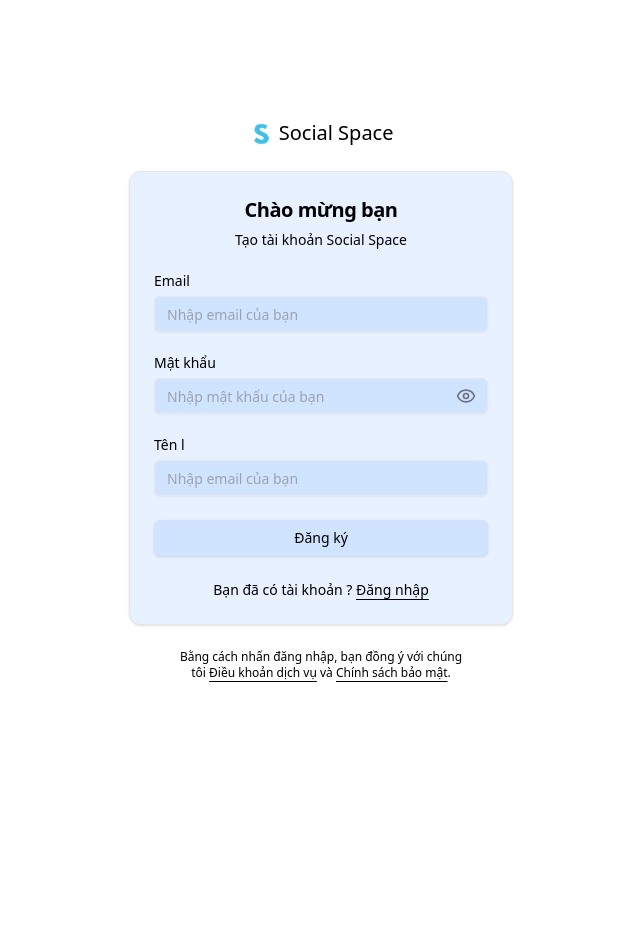
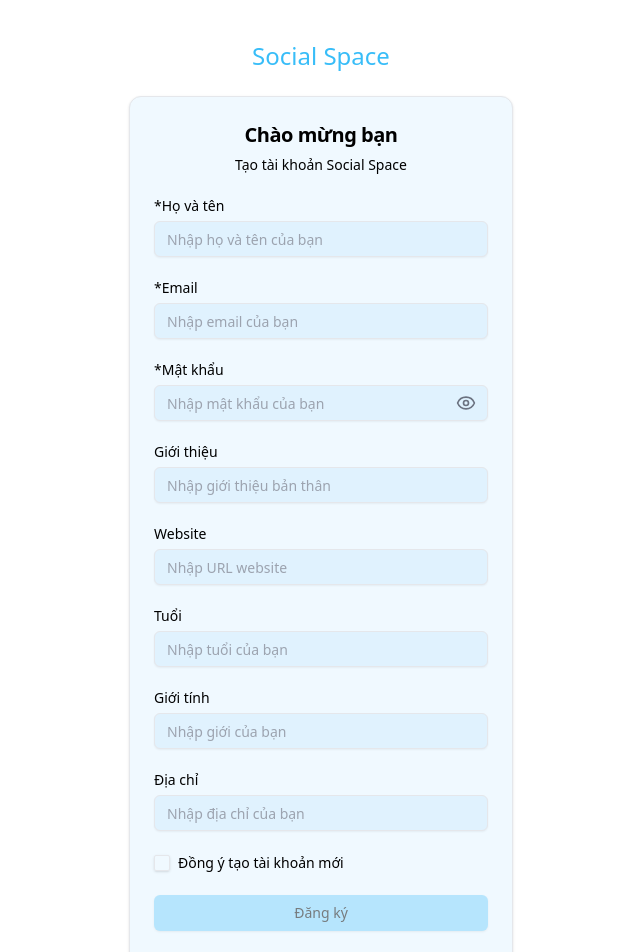
Before and after one commit to ntthanh2603/fiber-base, a Next.js app in the folder frontend/: page /auth/register in a window 1280 px wide. Shown: the top 952 px of the page, without its empty margins (319-959 px from the left). Before the commit the page ends 800 px from the top, so only its background shows below. Built offline with nearby package versions, Linux system fonts and the light colour scheme.

Commit message:
feat: form register

```diff
--- a/frontend/package.json
+++ b/frontend/package.json
@@ -10,6 +10,7 @@
   },
   "dependencies": {
     "@ant-design/icons": "^5.6.0",
+    "@radix-ui/react-checkbox": "^1.1.3",
     "@radix-ui/react-label": "^2.1.1",
     "@radix-ui/react-slot": "^1.1.1",
     "@radix-ui/react-tabs": "^1.1.2",
--- a/frontend/src/components/layout/login-form.tsx
+++ b/frontend/src/components/layout/login-form.tsx
@@ -11,6 +11,7 @@
 import { Label } from "@/components/ui/label";
 import { Eye, EyeOff } from "lucide-react";
 import { useState } from "react";
+import Link from "next/link";
 
 export function LoginForm({
   className,
@@ -20,7 +21,7 @@
 
   return (
     <div className={cn("flex flex-col gap-6", className)} {...props}>
-      <Card style={{ backgroundColor: "#E7F1FF" }}>
+      <Card className="bg-sky-50">
         <CardHeader className="text-center">
           <CardTitle className="text-xl">Chào mừng bạn trở lại</CardTitle>
           <CardDescription>
@@ -31,18 +32,10 @@
           <form>
             <div className="grid gap-6">
               <div className="flex flex-col gap-4">
-                <Button
-                  variant="outline"
-                  className="w-full"
-                  style={{ backgroundColor: "#D0E3FF" }}
-                >
+                <Button variant="outline" className="w-full bg-sky-100">
                   Đăng nhập với tài khoản Apple
                 </Button>
-                <Button
-                  variant="outline"
-                  className="w-full"
-                  style={{ backgroundColor: "#D0E3FF" }}
-                >
+                <Button variant="outline" className="w-full bg-sky-100">
                   Đăng nhập với tài khoản Google
                 </Button>
               </div>
@@ -59,7 +52,7 @@
                     type="email"
                     placeholder="Nhập email của bạn"
                     required
-                    style={{ backgroundColor: "#D0E3FF" }}
+                    className="bg-sky-100"
                   />
                 </div>
                 <div className="grid gap-2 relative">
@@ -72,7 +65,7 @@
                       type={showPassword ? "text" : "password"}
                       required
                       placeholder="Nhập mật khẩu của bạn"
-                      style={{ backgroundColor: "#D0E3FF" }}
+                      className="bg-sky-100"
                     />
                     <button
                       type="button"
@@ -93,11 +86,7 @@
                     Quên mật khẩu?
                   </a>
                 </div>
-                <Button
-                  type="submit"
-                  className="w-full"
-                  style={{ backgroundColor: "#D0E3FF" }}
-                >
+                <Button type="submit" className="w-full bg-sky-300">
                   Đăng nhập
                 </Button>
               </div>
@@ -113,8 +102,8 @@
       </Card>
       <div className="text-balance text-center text-xs text-muted-foreground [&_a]:underline [&_a]:underline-offset-4 [&_a]:hover:text-primary  ">
         Bằng cách nhấn đăng nhập, bạn đồng ý với chúng tôi{" "}
-        <a href="#">Điều khoản dịch vụ</a> và <a href="#">Chính sách bảo mật</a>
-        .
+        <Link href="#">Điều khoản dịch vụ</Link> và{" "}
+        <Link href="#">Chính sách bảo mật</Link>
       </div>
     </div>
   );
--- a/frontend/src/components/layout/register-form.tsx
+++ b/frontend/src/components/layout/register-form.tsx
@@ -9,6 +9,7 @@
 } from "@/components/ui/card";
 import { Input } from "@/components/ui/input";
 import { Label } from "@/components/ui/label";
+import { Checkbox } from "@/components/ui/checkbox";
 import { Eye, EyeOff } from "lucide-react";
 import { useState } from "react";
 import Link from "next/link";
@@ -18,31 +19,41 @@
   ...props
 }: React.ComponentPropsWithoutRef<"div">) {
   const [showPassword, setShowPassword] = useState(false);
+  const [agreeToTerms, setAgreeToTerms] = useState(false);
 
   return (
     <div className={cn("flex flex-col gap-6", className)} {...props}>
-      <Card style={{ backgroundColor: "#E7F1FF" }}>
+      <Card className="bg-sky-50">
         <CardHeader className="text-center">
           <CardTitle className="text-xl">Chào mừng bạn</CardTitle>
           <CardDescription>Tạo tài khoản Social Space</CardDescription>
         </CardHeader>
         <CardContent>
           <form>
-            <div className="grid gap-6">
+            <div className="grid gap-6 ">
               <div className="grid gap-6">
                 <div className="grid gap-2">
-                  <Label htmlFor="email">Email</Label>
+                  <Label>*Họ và tên</Label>
+                  <Input
+                    id="username"
+                    placeholder="Nhập họ và tên của bạn"
+                    required
+                    className="bg-sky-100"
+                  />
+                </div>
+                <div className="grid gap-2">
+                  <Label>*Email</Label>
                   <Input
                     id="email"
                     type="email"
                     placeholder="Nhập email của bạn"
                     required
-                    style={{ backgroundColor: "#D0E3FF" }}
+                    className="bg-sky-100"
                   />
                 </div>
                 <div className="grid gap-2 relative">
                   <div className="flex items-center">
-                    <Label htmlFor="password">Mật khẩu</Label>
+                    <Label htmlFor="password">*Mật khẩu</Label>
                   </div>
                   <div className="relative">
                     <Input
@@ -50,7 +61,7 @@
                       type={showPassword ? "text" : "password"}
                       required
                       placeholder="Nhập mật khẩu của bạn"
-                      style={{ backgroundColor: "#D0E3FF" }}
+                      className="bg-sky-100"
                     />
                     <button
                       type="button"
@@ -66,25 +77,73 @@
                   </div>
                 </div>
                 <div className="grid gap-2">
-                  <Label htmlFor="email">Tên l</Label>
+                  <Label>Giới thiệu</Label>
                   <Input
-                    id="email"
-                    type="email"
-                    placeholder="Nhập email của bạn"
-                    required
-                    style={{ backgroundColor: "#D0E3FF" }}
+                    id="bio"
+                    placeholder="Nhập giới thiệu bản thân"
+                    // required
+                    className="bg-sky-100"
                   />
                 </div>
+                <div className="grid gap-2">
+                  <Label>Website</Label>
+                  <Input
+                    id="website"
+                    placeholder="Nhập URL website"
+                    // required
+                    className="bg-sky-100"
+                  />
+                </div>
+                <div className="grid gap-2">
+                  <Label>Tuổi</Label>
+                  <Input
+                    id="age"
+                    placeholder="Nhập tuổi của bạn"
+                    // required
+                    className="bg-sky-100"
+                  />
+                </div>
+
+                <div className="grid gap-2">
+                  <Label>Giới tính</Label>
+                  <Input
+                    id="gender"
+                    placeholder="Nhập giới của bạn"
+                    // required
+                    className="bg-sky-100"
+                  />
+                </div>
+
+                <div className="grid gap-2">
+                  <Label>Địa chỉ</Label>
+                  <Input
+                    id="address"
+                    placeholder="Nhập địa chỉ của bạn"
+                    // required
+                    className="bg-sky-100"
+                  />
+                </div>
+
+                {/* Checkbox Đồng ý tạo tài khoản mới */}
+                <div className="flex items-center gap-2">
+                  <Checkbox
+                    id="agreeToTerms"
+                    checked={agreeToTerms}
+                    onCheckedChange={(checked) => setAgreeToTerms(!!checked)}
+                  />
+                  <Label htmlFor="agreeToTerms">Đồng ý tạo tài khoản mới</Label>
+                </div>
+
                 <Button
                   type="submit"
-                  className="w-full"
-                  style={{ backgroundColor: "#D0E3FF" }}
+                  className="w-full bg-sky-300"
+                  disabled={!agreeToTerms} // Chỉ bật khi người dùng đồng ý
                 >
                   Đăng ký
                 </Button>
               </div>
               <div className="text-center text-sm">
-                Bạn đã có tài khoản ?{" "}
+                Bạn đã có tài khoản?{" "}
                 <Link
                   href="/auth/login/"
                   className="underline underline-offset-4"
@@ -98,8 +157,8 @@
       </Card>
       <div className="text-balance text-center text-xs text-muted-foreground [&_a]:underline [&_a]:underline-offset-4 [&_a]:hover:text-primary  ">
         Bằng cách nhấn đăng nhập, bạn đồng ý với chúng tôi{" "}
-        <a href="#">Điều khoản dịch vụ</a> và <a href="#">Chính sách bảo mật</a>
-        .
+        <Link href="#">Điều khoản dịch vụ</Link> và{" "}
+        <Link href="#">Chính sách bảo mật</Link>
       </div>
     </div>
   );
--- /dev/null
+++ b/frontend/src/components/ui/checkbox.tsx
@@ -0,0 +1,28 @@
+import * as React from "react"
+import * as CheckboxPrimitive from "@radix-ui/react-checkbox"
+import { Check } from "lucide-react"
+
+import { cn } from "@/lib/utils"
+
+const Checkbox = React.forwardRef<
+  React.ElementRef<typeof CheckboxPrimitive.Root>,
+  React.ComponentPropsWithoutRef<typeof CheckboxPrimitive.Root>
+>(({ className, ...props }, ref) => (
+  <CheckboxPrimitive.Root
+    ref={ref}
+    className={cn(
+      "peer h-4 w-4 shrink-0 rounded-sm border border-primary shadow focus-visible:outline-none focus-visible:ring-1 focus-visible:ring-ring disabled:cursor-not-allowed disabled:opacity-50 data-[state=checked]:bg-primary data-[state=checked]:text-primary-foreground",
+      className
+    )}
+    {...props}
+  >
+    <CheckboxPrimitive.Indicator
+      className={cn("flex items-center justify-center text-current")}
+    >
+      <Check className="h-4 w-4" />
+    </CheckboxPrimitive.Indicator>
+  </CheckboxPrimitive.Root>
+))
+Checkbox.displayName = CheckboxPrimitive.Root.displayName
+
+export { Checkbox }
--- a/frontend/src/pages/auth/login.tsx
+++ b/frontend/src/pages/auth/login.tsx
@@ -7,8 +7,11 @@
   return (
     <div className=" text-xl flex min-h-svh flex-col items-center justify-center gap-6 bg-muted p-6 md:p-10">
       <div className="flex w-full max-w-sm flex-col gap-6">
-        <a href="#" className="flex items-center gap-2 self-center font-medium">
-          🇸 Social Space
+        <a
+          href="#"
+          className="flex items-center gap-2 self-center font-medium text-sky-400 text-2xl "
+        >
+          Social Space
         </a>
         <LoginForm />
       </div>
--- a/frontend/src/pages/auth/register.tsx
+++ b/frontend/src/pages/auth/register.tsx
@@ -2,10 +2,13 @@
 
 export default function RegisterPage() {
   return (
-    <div className=" text-xl flex min-h-svh flex-col items-center justify-center gap-6 bg-muted p-6 md:p-10">
-      <div className="flex w-full max-w-sm flex-col gap-6">
-        <a href="#" className="flex items-center gap-2 self-center font-medium">
-          🇸 Social Space
+    <div className=" text-xl flex min-h-svh flex-col items-center justify-center gap-6 bg-muted p-6 md:p-10 ">
+      <div className="flex w-full max-w-sm flex-col gap-6 ">
+        <a
+          href="#"
+          className="flex items-center gap-2 self-center font-medium text-sky-400 text-2xl "
+        >
+          Social Space
         </a>
         <RegisterForm />
       </div>
```
Also changed, not shown: frontend/src/pages/auth/forgetPassword.tsx (added), 2 other files (tests, documents, lock files or other folders).
